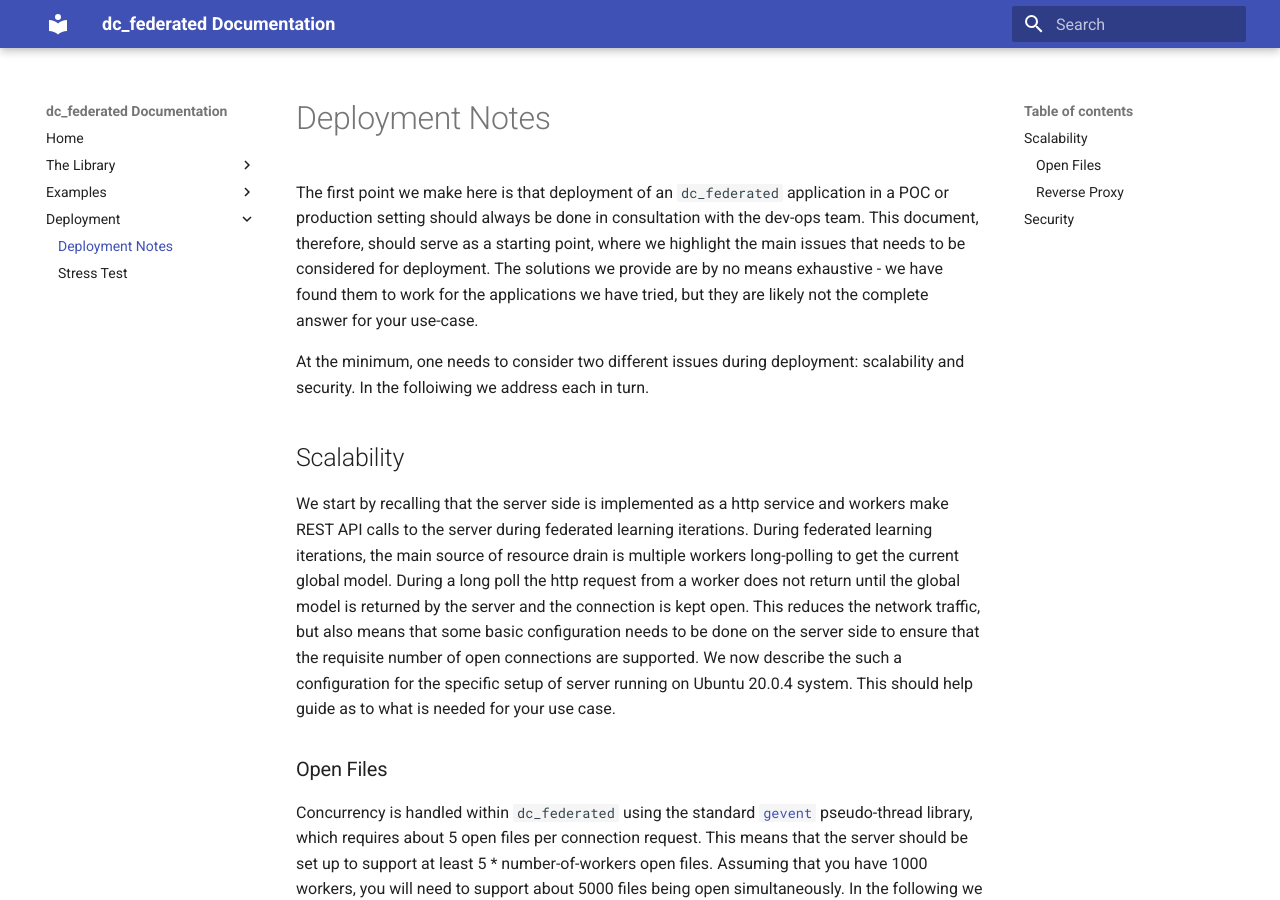
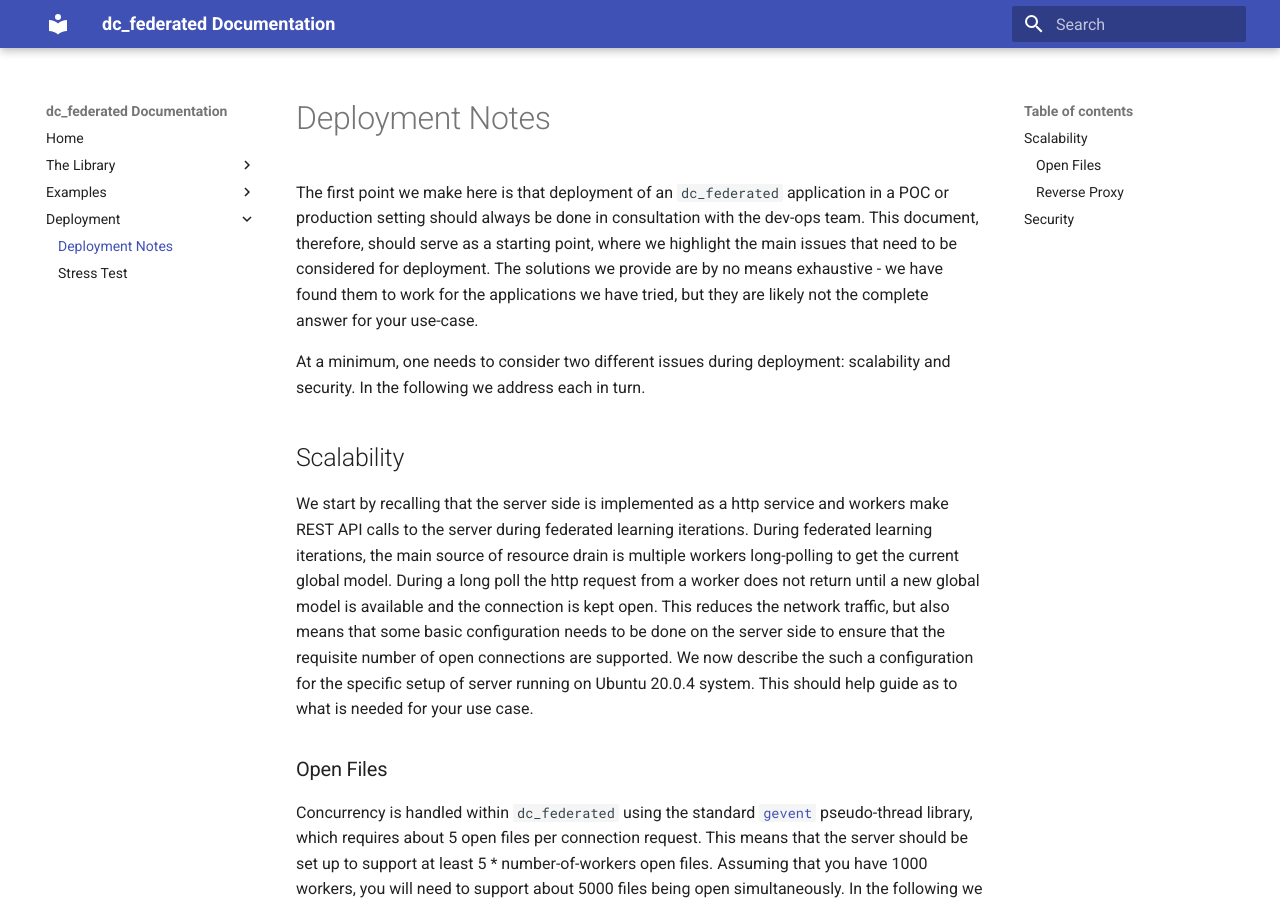
Before and after one commit to digicatapult/dc-federated, an MkDocs documentation site: the page built from docs/deployment/deployment_notes.md, in a window 1280 px wide and 900 px high. Built offline with MkDocs 1.6.1 and Material for MkDocs 9.7.7, drawn with Linux system fonts in a browser that asks for light colours; some of the changed text lies outside the part shown.

Commit message:
feature/prep-stress-test-remote-run: update documentation

````diff
--- a/docs/deployment/deployment_notes.md
+++ b/docs/deployment/deployment_notes.md
@@ -1,13 +1,13 @@
 # Deployment Notes
 
-The first point we make here is that deployment of an `dc_federated` application in a POC or production setting  should always be done in consultation with the dev-ops team. This document, therefore, should serve as a starting point, where we highlight the main issues that needs to be considered for deployment. The solutions we provide are by no means exhaustive - we have found them to work for the applications we have tried, but they are likely not the complete answer for your use-case.
+The first point we make here is that deployment of an `dc_federated` application in a POC or production setting  should always be done in consultation with the dev-ops team. This document, therefore, should serve as a starting point, where we highlight the main issues that need to be considered for deployment. The solutions we provide are by no means exhaustive - we have found them to work for the applications we have tried, but they are likely not the complete answer for your use-case.
 
-At the minimum, one needs to consider two different issues during deployment: scalability and security. In the folloiwing we address each in turn.
+At a minimum, one needs to consider two different issues during deployment: scalability and security. In the following we address each in turn.
 
 
 ## Scalability
 
-We start by recalling that the server side is implemented as a http service and workers make REST API calls to the server during federated learning iterations. During federated learning iterations, the main source of resource drain is multiple workers long-polling to get the current global model. During a long poll the http request from a worker does not return until the global model is returned by the server and the connection is kept open. This reduces the network traffic, but also means that some basic configuration needs to be done on the server side to ensure that the requisite number of open connections are supported. We now describe the such a configuration for the specific setup of server running on Ubuntu 20.0.4 system. This should help guide as to what is needed for your use case.
+We start by recalling that the server side is implemented as a http service and workers make REST API calls to the server during federated learning iterations. During federated learning iterations, the main source of resource drain is multiple workers long-polling to get the current global model. During a long poll the http request from a worker does not return until a new global model is available and the connection is kept open. This reduces the network traffic, but also means that some basic configuration needs to be done on the server side to ensure that the requisite number of open connections are supported. We now describe the such a configuration for the specific setup of server running on Ubuntu 20.0.4 system. This should help guide as to what is needed for your use case.
 
 
 ### Open Files
@@ -42,7 +42,7 @@ events {
 ```
 The first option determines the number of simultaneous open files for the server and the second helps set the number of open connections.
 
-Now open the file `/etc/var/nginx/sites_availabl/default` (create a different file if you want to put the configuration for the FL server in a different location). Now add the following block to enable reverse-proxy into the FL server.
+Now open the file `/etc/var/nginx/sites_available/default` (create a different file if you want to put the configuration for the FL server in a different location). Now add the following block to enable reverse-proxy into the FL server.
 
 ```
 server {
@@ -87,4 +87,4 @@ You have taken the first step in securing your federated learning setup by using
 
 In addition, the `DCFServer` also supports [SSL communication natively](../library/enabling_ssl.md) so that if the communication between the reverse-proxy and the fedearted learning server happens via the internet, this last leg can also be secure. As before, please consult your local sys-admin or dev-ops guru to figure out the details.
 
-Of course, the above is just the first step and there are many other aspects of security that needs to be taken care of based on the specific problem (for instance handling potenial denial-of-service attacks etc.) These should considered and handled by your dev-ops team.
+There are many other aspects of security that needs to be taken care of based on the specific problem (for instance handling potenial denial-of-service attacks etc.) These should considered and handled by your dev-ops team.
````
Also changed, not shown: README.md (+1 -1 lines), docs/deployment/stress_test.md (+72 -9 lines).
